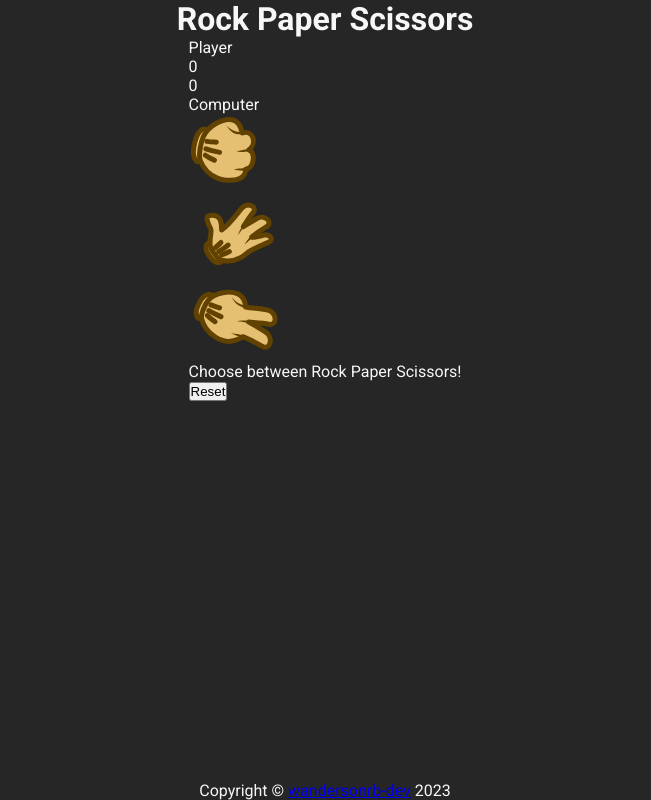
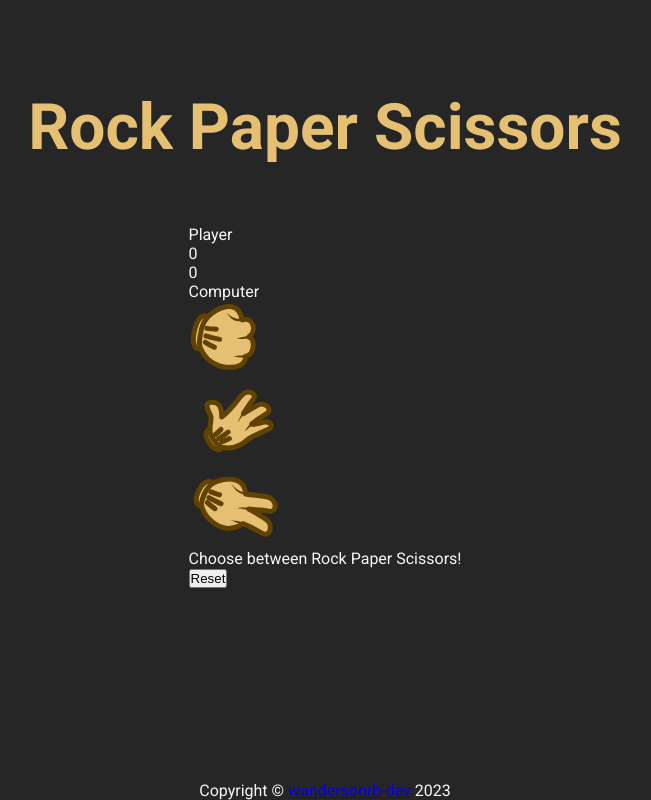
Before and after one commit to wandersonrb-dev/odin-rps, a plain HTML site: page index.html in a window 1280 px wide. Shown: the whole page, without its empty margins (315-966 px from the left). Drawn offline with Linux system fonts and the light colour scheme.

Commit message:
Make the title bigger

```diff
--- a/style.css
+++ b/style.css
@@ -19,6 +19,16 @@ body {
   align-items: center;
 }
 
+.header {
+  margin-top: 90px;
+  margin-bottom: 60px;
+}
+
+.header h1 {
+  font-size: 64px;
+  color: #E5C073;
+}
+
 .main {
   flex: 1;
 }
```
